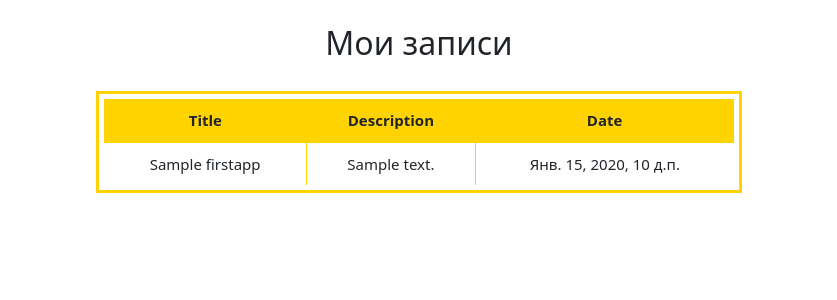
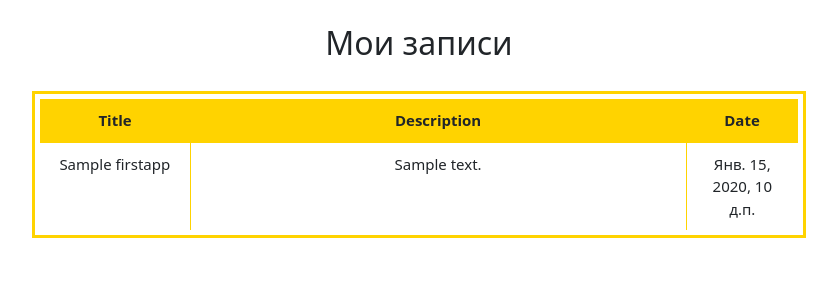
Before and after one commit to blightn/hello-world, a Django app: page /list/ in a window 1280 px wide. Shown: the top 300 px of the page, without its empty margins (221-1058 px from the left). Run offline with Django 3.2, Linux system fonts and the light colour scheme; tables that the repository leaves empty hold one stand-in row (values such as "Sample post"); some libraries are stand-ins or nearby versions.

Commit message:
style improvements #2

```diff
--- a/mytest/static/css/style.css
+++ b/mytest/static/css/style.css
@@ -1,5 +1,5 @@
 .table {
-	width: 50%;
+	width: 60%;
 	margin-bottom: 20px;
 	border: 5px solid #fff;
 	border-top: 5px solid #fff;
@@ -9,6 +9,7 @@
 	font-size: 15px;
 	background: #fff!important;
     margin: auto;
+	table-layout: fixed;
 }
 .table th {
 	font-weight: bold;
@@ -40,6 +41,15 @@
 	border-right: none;
 
 }
+thead th:nth-child(1) {
+	width: 20%;
+}
+thead th:nth-child(2) {
+	width: 65%;
+}
+thead th:nth-child(3) {
+	width: 15%;
+}
 .table tbody tr:nth-child(even){
 	background: #f8f8f8!important;
 }
```
